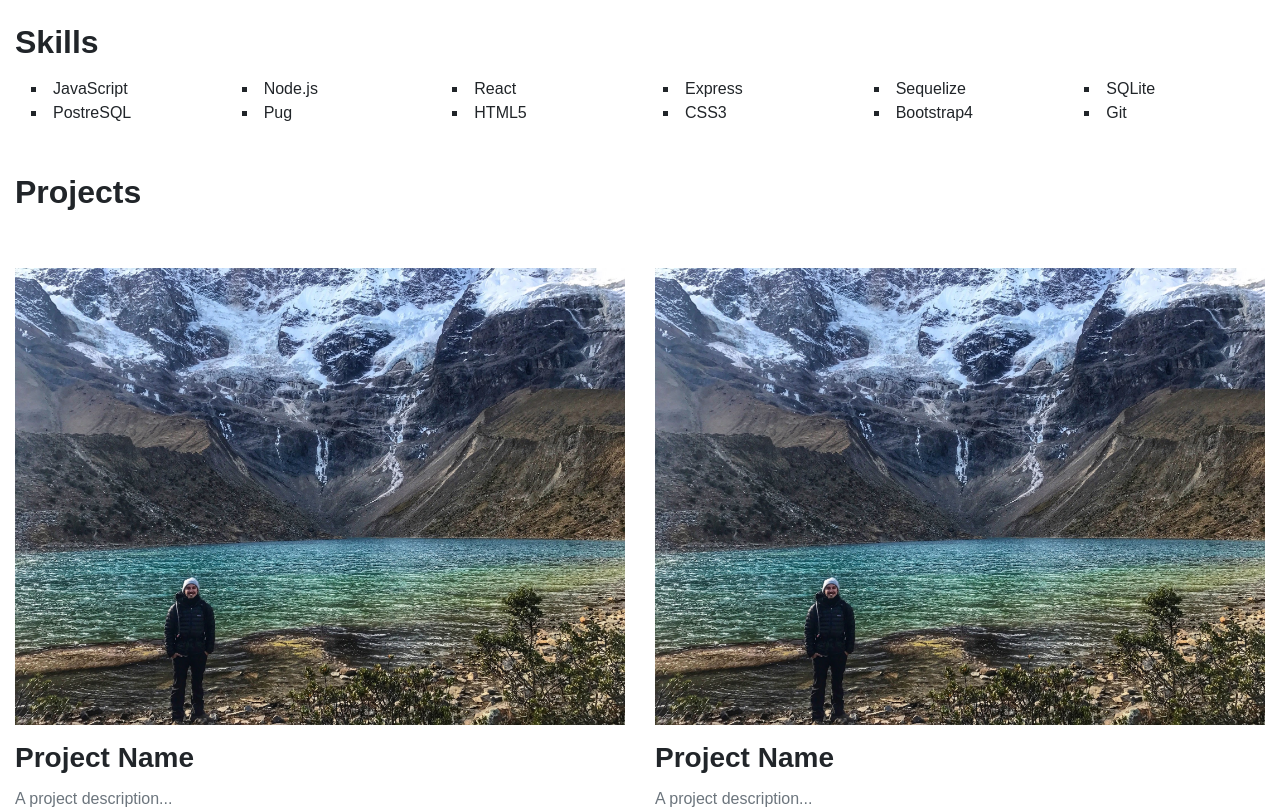
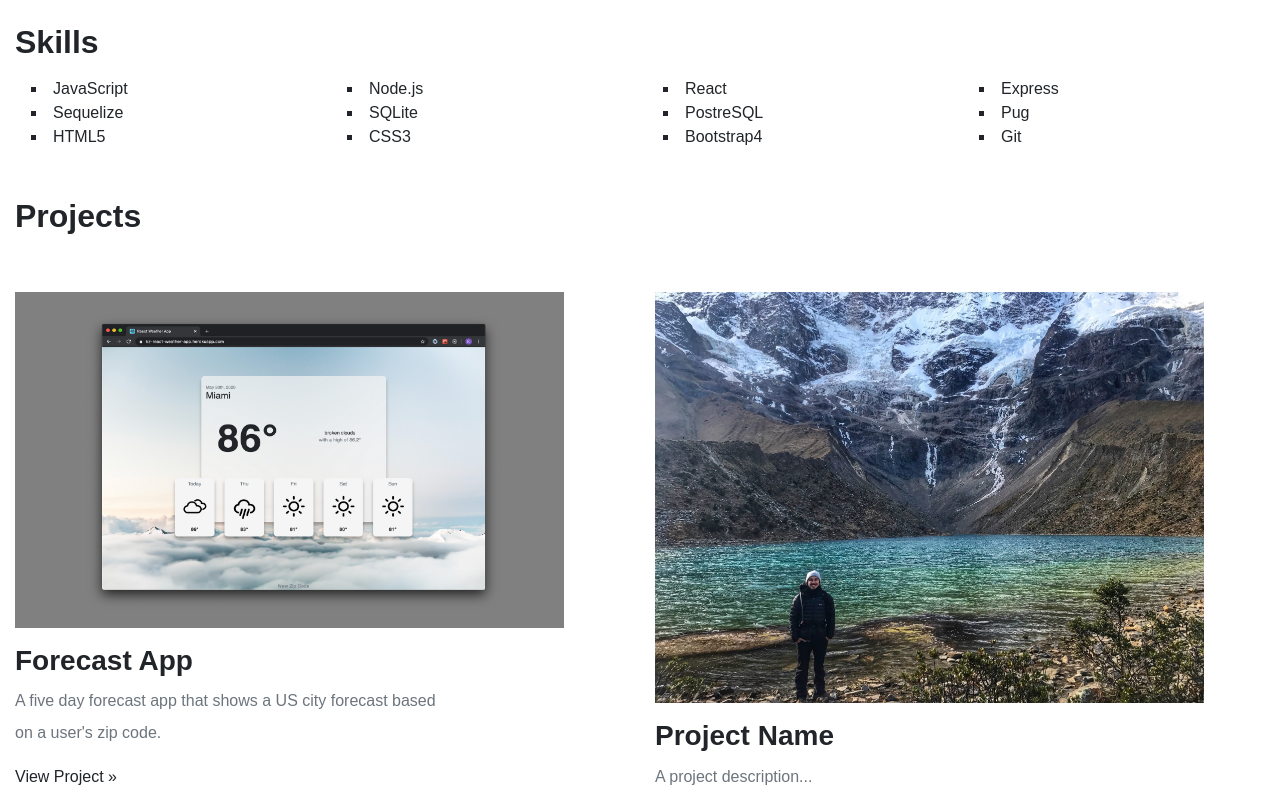
Before and after one commit to kzunino/react-portfolio, a React (Create React App) app: page / in a window 1280 px wide. Shown: the part 1640-2449 px from the top of the page. Built offline with nearby package versions, Linux system fonts and the light colour scheme.

Commit message:
underline css animation

```diff
--- a/src/components/Home.js
+++ b/src/components/Home.js
@@ -1,116 +1,138 @@
 import React, {Component} from 'react';
+import {Link} from 'react-router-dom';
 
 import Project from './img/kyle_photo.jpg';
-import headerPhoto from "./img/kyle_photo.jpg"
-
-
+import headerPhoto from './img/kyle_photo.jpg';
+import weatherForecast from './img/weatherForcast.png';
 
 export default class Home extends Component {
   render() {
     return (
-        <div className="container-fluid pt-2 px-lg-0 bg-bracket">
-
-          <nav className="nav row mt-5 ml-sm-2">
-            <div className="col-3 align-self-center">
-              <div className="vertical_line">
+      <div className='container-fluid pt-2 px-lg-0 bg-bracket'>
+        <nav className='nav row mt-5 ml-sm-2'>
+          <div className='col-3 align-self-center'>
+            <div className='vertical_line'></div>
           </div>
-            </div>
-            <div className="col pl-0 icons">
-              <a className="icon m-1 mr-4"
-                href="https://github.com/kzunino"
-                target="_blank"
-                rel="noopener noreferrer">
-                  <i className="fab fa-github fa-lg" />
+          <div className='col pl-0 icons'>
+            <a
+              className='icon github m-1 mr-4'
+              href='https://github.com/kzunino'
+              target='_blank'
+              rel='noopener noreferrer'
+            >
+              <i className='fab fa-github fa-lg' />
             </a>
-              <a className="icon m-1 mr-4"
-                href="https://www.linkedin.com/in/kylezunino/"
-                target="_blank"
-                rel="noopener noreferrer">
-                    <i className="fab fa-linkedin fa-lg" />
+            <a
+              className='icon linkedin m-1 mr-4'
+              href='https://www.linkedin.com/in/kylezunino/'
+              target='_blank'
+              rel='noopener noreferrer'
+            >
+              <i className='fab fa-linkedin fa-lg' />
             </a>
-              <a className="icon m-1"
-                href="https://www.instagram.com/kzunino"
-                target="_blank"
-                rel="noopener noreferrer">
-                  <i className="fab fa-instagram fa-lg" />
+            <a
+              className='icon instagram m-1'
+              href='https://www.instagram.com/kzunino'
+              target='_blank'
+              rel='noopener noreferrer'
+            >
+              <i className='fab fa-instagram fa-lg' />
             </a>
           </div>
         </nav>
-
         {/* Heading */}
-          <div className="container mt-5 px-0 ml-sm-1 ml-lg-4">
-            <h1 className="heading">Hi, I'm Kyle Zunino.<br />
+        <div className='container mt-5 px-0 ml-sm-1 ml-lg-4'>
+          <h1 className='heading'>
+            Hi, I'm Kyle Zunino.
+            <br />
             Student, Traveler, and <br />
-              Full Stack JavaScript <span className="secondary-color">Developer</span>
+            Full Stack JavaScript{' '}
+            <span className='secondary-color'>Developer</span>
           </h1>
-          </div> {/* /Heading */}
-
+        </div>{' '}
+        {/* /Heading */}
         {/* Jumbotron */}
-          <div className="container-fluid mt-5 px-0">
-            <img src={headerPhoto} alt="kyle" className="kyle" />
-            <p className="col-md-9 pt-4 pl-0 text-secondary">I am a world-traveling hospitality veteran turned
-                Full Stack JavaScript Web Developer located in the San
-                Francisco Bay Area. I graduated from UC-Berkeley in 2014 and
-                currently a Student-Developer Moderator at Team Treehouse.
-                <br /><br />
-                When I'm not coding, you can find me hiking, traveling to far away lands,
-                vainly attempting to dance salsa, or training in the gym.</p>
+        <div className='container-fluid mt-5 px-0'>
+          <img src={headerPhoto} alt='kyle' className='kyle' />
+          <p className='col-md-9 pt-4 pl-0 text-secondary'>
+            I am a world-traveling hospitality veteran turned Full Stack
+            JavaScript Web Developer located in the San Francisco Bay Area. I
+            graduated from UC-Berkeley in 2014 and currently a Student-Developer
+            Moderator at Team Treehouse.
+            <br />
+            <br />
+            When I'm not coding, you can find me hiking, traveling to far away
+            lands, vainly attempting to dance salsa, or training in the gym.
+          </p>
         </div>
-
         {/* Skills */}
-        <section className="container-fluid mt-5 px-0">
-          <h2 className="font-weight-bold mb-3">Skills</h2>
-          <ul className="row pl-3">
-            <li className="col-6 col-md-2">JavaScript</li>
-            <li className="col-6 col-md-2">Node.js</li>
-            <li className="col-6 col-md-2">React</li>
-            <li className="col-6 col-md-2">Express</li>
-            <li className="col-6 col-md-2">Sequelize</li>
-            <li className="col-6 col-md-2">SQLite</li>
-            <li className="col-6 col-md-2">PostreSQL</li>
-            <li className="col-6 col-md-2">Pug</li>
-            <li className="col-6 col-md-2">HTML5</li>
-            <li className="col-6 col-md-2">CSS3</li>
-            <li className="col-6 col-md-2">Bootstrap4</li>
-            <li className="col-6 col-md-2">Git</li>
+        <section className='container-fluid mt-5 px-0'>
+          <h2 className='font-weight-bold mb-3'>Skills</h2>
+          <ul className='row pl-3'>
+            <li className='col-6 col-md-3'>JavaScript</li>
+            <li className='col-6 col-md-3'>Node.js</li>
+            <li className='col-6 col-md-3'>React</li>
+            <li className='col-6 col-md-3'>Express</li>
+            <li className='col-6 col-md-3'>Sequelize</li>
+            <li className='col-6 col-md-3'>SQLite</li>
+            <li className='col-6 col-md-3'>PostreSQL</li>
+            <li className='col-6 col-md-3'>Pug</li>
+            <li className='col-6 col-md-3'>HTML5</li>
+            <li className='col-6 col-md-3'>CSS3</li>
+            <li className='col-6 col-md-3'>Bootstrap4</li>
+            <li className='col-6 col-md-3'>Git</li>
           </ul>
         </section>
-
         {/* Projects */}
-            <section className="container-fluid mt-5 px-0">
-            <h2 className="font-weight-bold">Projects</h2>
-            <div className="row justify-content-around">
-              <div className="col-lg-6 mt-5">
-                <img className="project-img" src={Project} alt="" />
-                <h3 className="font-weight-bold mt-3">Project Name</h3>
-                <p className="project-description col-md-9 pl-0 text-secondary">A project description...</p>
-                <a className="link-decoration" href="/project">View Project »</a>
+        <section className='container-fluid mt-5 px-0'>
+          <h2 className='font-weight-bold'>Projects</h2>
+          <div className='row justify-content-around'>
+            <div className='col-lg-6 mt-5'>
+              <Link to='/forecast'>
+                <img className='project-img' src={weatherForecast} alt='' />
+              </Link>
+              <h3 className='font-weight-bold mt-3'>Forecast App</h3>
+              <p className='project-description col-md-9 pl-0 text-secondary'>
+                A five day forecast app that shows a US city forecast based on a
+                user's zip code.
+              </p>
+              <Link className='link-decoration' href='/forecast'>
+                View Project »
+              </Link>
             </div>
-              <div className="col-lg-6 mt-5">
-                <img className="project-img" src={Project} alt="" />
-                <h3 className="font-weight-bold mt-3">Project Name</h3>
-                <p className="project-description col-md-9 pl-0 text-secondary">A project description...</p>
-                <a className="link-decoration" href="/project">View Project »</a>
+            <div className='col-lg-6 mt-5'>
+              <img className='project-img' src={Project} alt='' />
+              <h3 className='font-weight-bold mt-3'>Project Name</h3>
+              <p className='project-description col-md-9 pl-0 text-secondary'>
+                A project description...
+              </p>
+              <a className='link-decoration' href='/project'>
+                View Project »
+              </a>
             </div>
-              <div className="col-lg-6 mt-5">
-                <img className="project-img" src={Project} alt="" />
-                <h3 className="font-weight-bold mt-3">Project Name</h3>
-                <p className="project-description col-md-9 pl-0 text-secondary">A project description...</p>
-                <a className="link-decoration" href="/project">View Project »</a>
+            <div className='col-lg-6 mt-5'>
+              <img className='project-img' src={Project} alt='' />
+              <h3 className='font-weight-bold mt-3'>Project Name</h3>
+              <p className='project-description col-md-9 pl-0 text-secondary'>
+                A project description...
+              </p>
+              <a className='link-decoration' href='/project'>
+                View Project »
+              </a>
             </div>
-              <div className="col-lg-6 mt-5">
-                <img className="project-img" src={Project} alt="" />
-                <h3 className="font-weight-bold mt-3">Project Name</h3>
-                <p className="project-description col-md-9 pl-0 text-secondary">A project description...</p>
-                <a className="link-decoration" href="/project">View Project »</a>
+            <div className='col-lg-6 mt-5'>
+              <img className='project-img' src={Project} alt='' />
+              <h3 className='font-weight-bold mt-3'>Project Name</h3>
+              <p className='project-description col-md-9 pl-0 text-secondary'>
+                A project description...
+              </p>
+              <a className='link-decoration' href='/project'>
+                View Project »
+              </a>
             </div>
           </div>
         </section>
-
-
       </div>
-
-
     );
-    };
   }
+}
--- a/src/styles/global.css
+++ b/src/styles/global.css
@@ -1,20 +1,16 @@
-
-
-
 body {
   background-color: white;
   font-family: 'Muli', sans-serif;
   font-size: 1rem;
 }
 
-
 a {
   text-decoration: none;
   color: inherit;
 }
 
-a:hover{
-    color:inherit;
+a:hover {
+  color: inherit;
   text-decoration: none;
 }
 
@@ -27,30 +23,54 @@ p {
   line-height: 2rem;
 }
 
-.icon{
+.icon {
   display: inline-block;
 }
 
-.icon:hover{
+.icon:hover {
   transform: scale(1.2);
 }
 
-.heading{
+.linkedin:hover {
+  color: #2867b2;
+}
+
+.instagram:hover {
+  color: transparent;
+  background: radial-gradient(
+    circle at 30% 107%,
+    #fdf497 0%,
+    #fdf497 5%,
+    #fd5949 45%,
+    #d6249f 60%,
+    #285aeb 90%
+  );
+  background: -webkit-radial-gradient(
+    circle at 30% 107%,
+    #fdf497 0%,
+    #fdf497 5%,
+    #fd5949 45%,
+    #d6249f 60%,
+    #285aeb 90%
+  );
+  background-clip: text;
+  -webkit-background-clip: text;
+}
+
+.heading {
   font-size: 5.5vw;
   font-weight: 900;
   white-space: nowrap;
 }
 
-.secondary-color{
-    color: #FF8582;
+.secondary-color {
+  color: #96d3ed;
 }
-.bg-bracket{
+.bg-bracket {
   background-image: url(./img/brackets.jpg);
   background-repeat: no-repeat;
   background-size: 175px 175px;
   background-position: 0px 30px;
-
-
 }
 
 .vertical_line {
@@ -62,39 +82,55 @@ p {
   width: 100%;
 }
 
-.email{
+.email {
   text-decoration: none;
 }
 
-.link-decoration:hover{
+.link-decoration {
+  display: inline-block;
+  margin: 0;
+}
+.link-decoration:after {
+  display: block;
+  content: '';
+  transform: scaleX(0);
   border-bottom: 2px solid black;
+  transition: transform 250ms ease-in-out;
+}
+.link-decoration:hover:after {
+  transform: scaleX(1);
 }
 
-
-.project-img{
-    width: 100%;
+.project-img {
+  transition: transform 0.5s;
+  width: 90%;
+}
+.project-img:hover {
+  transform: scale(1.02);
 }
 
+.col-heading {
+  font-size: 12px;
+}
 
+.project-link-color {
+}
 
 /* xs < 768 */
 @media screen and (max-width: 767px) {
-
 }
 
 /* sm */
 @media screen and (min-width: 768px) {
-
 }
 
 /* md */
 @media screen and (min-width: 992px) {
-    .bg-bracket{
+  .bg-bracket {
     background-position: 30px 30px;
   }
 }
 
 /* lg */
 @media screen and (min-width: 1200px) {
-
 }
```
Also changed, not shown: public/index.html (+0 -23 lines), src/App.js (+10 -13 lines), src/components/Forecast.js (added, +76 -0 lines), src/components/img/weatherForcast.png (added), 1 other file (tests, documents, lock files or other folders). Lines whose indentation alone changed are shown as unchanged.
